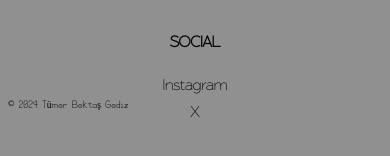
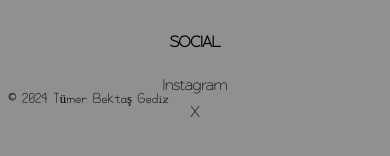
Before and after one commit to tumerbektas/emretuna, a Vue app: page / in a window 390 px wide. Shown: the part 564-720 px from the top of the page. Built offline with nearby package versions, Linux system fonts and the light colour scheme.

Commit message:
Update App.vue

```diff
--- a/src/App.vue
+++ b/src/App.vue
@@ -103,11 +103,11 @@ html, body {
 }
 
 .footer {
-  position: absolute;
+  position: fixed;
   bottom: 0;
   left: 0;
   font-family: 'BGrove';
-  font-size: 0.8rem;
+  font-size: 1rem;
   color: #000000;
   padding: 0.5rem;
 }
@@ -136,7 +136,7 @@ html, body {
   }
 
   .footer {
-    font-size: 0.7rem;
+    font-size: 0.9rem;
   }
 }
 
@@ -164,7 +164,7 @@ html, body {
   }
 
   .footer {
-    font-size: 0.6rem;
+    font-size: 0.8rem;
   }
 }
 
```
